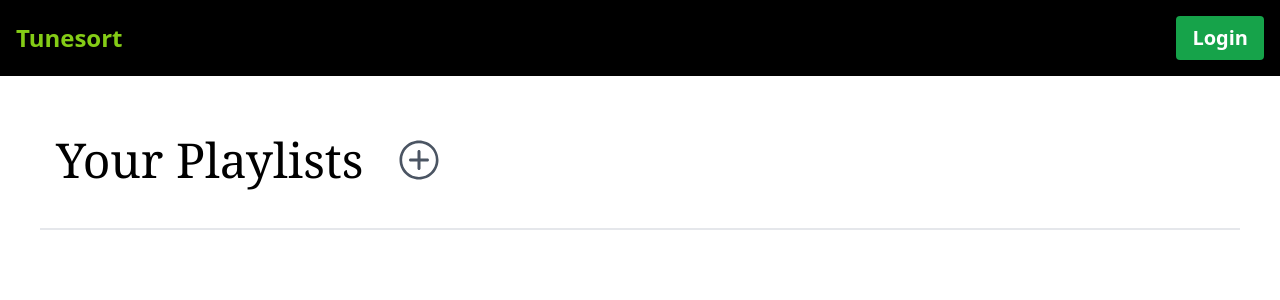
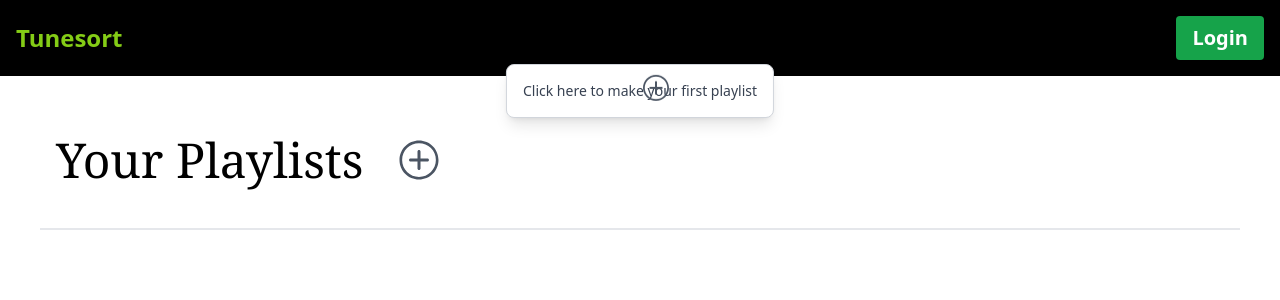
Before and after one commit to shalforb/T3A2-tunesort, a React (Vite) app in the folder T3A2-B-tunesort-client/: page /userhome in a window 1280 px wide. Shown: the top 300 px of the page. Built offline with nearby package versions, Linux system fonts and the light colour scheme.

Commit message:
userhome fixes

```diff
--- a/T3A2-B-tunesort-client/src/pages/UserHome.jsx
+++ b/T3A2-B-tunesort-client/src/pages/UserHome.jsx
@@ -69,11 +69,11 @@ function UserHome() {
     };
 
     return (
-        <div className="min-h-screen flex flex-col">
+        <div className="min-h-screen flex flex-col relative">
             <NavBar />
             <div className="px-10 mt-8">
                 <div className="flex justify-between items-center mb-4">
-                    <div className="flex items-center">
+                    <div className="flex items-center relative">
                         <MainText mainText="Your Playlists" className="text-[32px] md:text-[48px]" />
                         <Button onClick={handleButtonClick} className="text-4xl md:text-5xl text-gray-600 hover:text-gray-800 ml-4">
                             <IoIosAddCircleOutline />
@@ -97,20 +97,20 @@ function UserHome() {
                         )}
                     </div>
                 </div>
-                <hr className="border-t-2 border-gray-200 my-4" /> {/* Divider */}
+                <hr className="border-t-2 border-gray-200 my-4" />
             </div>
             <div className="flex-grow grid grid-cols-1 sm:grid-cols-2 md:grid-cols-3 gap-4 px-10 pb-8">
                 {playlists.map((playlist) => (
                     <div
                         key={playlist._id}
-                        className="bg-[#f0f0f0] h-48 p-6 rounded-lg shadow-md cursor-pointer text-center relative hover:shadow-lg group flex items-center justify-center"
+                        className="bg-[#f0f0f0] h-64 p-6 rounded-lg shadow-md cursor-pointer text-center relative hover:shadow-lg group flex items-center justify-center"
                         onClick={() => handleCardClick(playlist._id)}
                     >
                         <h3 className="text-xl font-semibold">{playlist.name}</h3>
                         <div className="absolute top-2 right-2 opacity-0 group-hover:opacity-100 transition-opacity">
                             <Button
                                 onClick={(e) => {
-                                    e.stopPropagation(); // Prevents triggering the card click
+                                    e.stopPropagation();
                                     handleDelete(playlist._id);
                                 }}
                                 className="text-red-600 hover:text-red-800"
@@ -121,6 +121,15 @@ function UserHome() {
                     </div>
                 ))}
             </div>
+
+            {playlists.length === 0 && (
+                <div className="absolute top-16 left-1/2 transform -translate-x-1/2 bg-white text-gray-700 border border-gray-300 rounded-lg p-4 shadow-lg z-10">
+                    <p className="text-center text-sm">Click here to make your first playlist</p>
+                    <div className="absolute top-2 left-1/2 transform -translate-x-1/2 animate-bounce">
+                        <IoIosAddCircleOutline size={32} className="text-gray-600" />
+                    </div>
+                </div>
+            )}
         </div>
     );
 }
```
